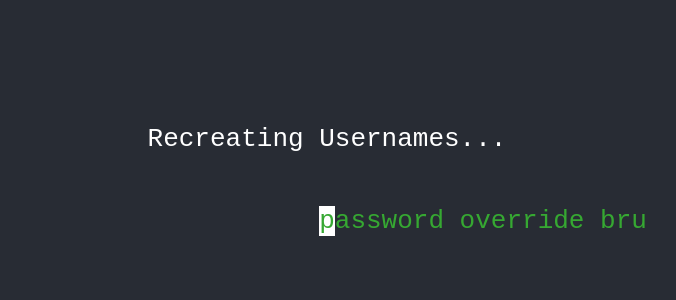
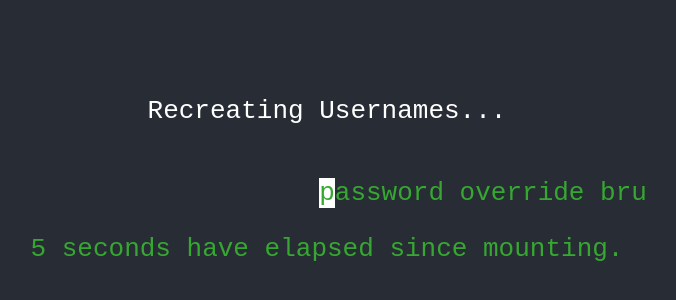
Before and after one commit to willadelinephillips/hacker-typer, a React (Create React App) app: page / in a window 1280 px wide. Shown: the part 220-520 px from the top of the page, without its empty margins (313-989 px from the left). Built offline with nearby package versions, Linux system fonts and the light colour scheme.

Commit message:
Working counter

```diff
--- a/src/App.js
+++ b/src/App.js
@@ -3,9 +3,11 @@ import React, { useState, useEffect } from 'react';
 import { generate } from './utils/words';
 import useKeyPress from './hooks/useKeyPress';
 import {randoms} from "./utils/randoms"
+import {IntervalExample} from "./components/test"
 
 const initialWords = generate();
 let randomPhrases = randoms()
+const intervalExample = <IntervalExample />;
 //console.log(initialWords);
 
 function App() {
@@ -59,6 +61,9 @@ function App() {
           <span className="Character-current">{currentChar}</span>
           <span>{incomingChars.substr(0, 20)}</span>
         </p>
+        <p className="counter">
+        {intervalExample}
+        </p>
       </body>
     </div>
   );
--- /dev/null
+++ b/src/components/test.js
@@ -0,0 +1,33 @@
+import React, { useState, useEffect } from 'react';
+
+let hackerphrases = [
+
+  "cmd admin launch edit",
+  "scan internal drive bypass",
+  "password override brute force",
+  "keygen access !ignore permissions",
+  "file upload !bypass admin",
+  "channel dox file reload !important",
+  "object override !admin",
+  "export int let filesize = max"
+
+]
+
+const IntervalExample = () => {
+  const [seconds, setSeconds] = useState(0);
+
+  useEffect(() => {
+    const interval = setInterval(() => {
+      setSeconds(seconds => seconds + 1);
+    }, 1000);
+    return () => clearInterval(interval);
+  }, []);
+
+  return (
+    <p className="test">
+        {seconds} seconds have elapsed since mounting.
+    </p>
+  );
+};
+
+export {IntervalExample};
```
